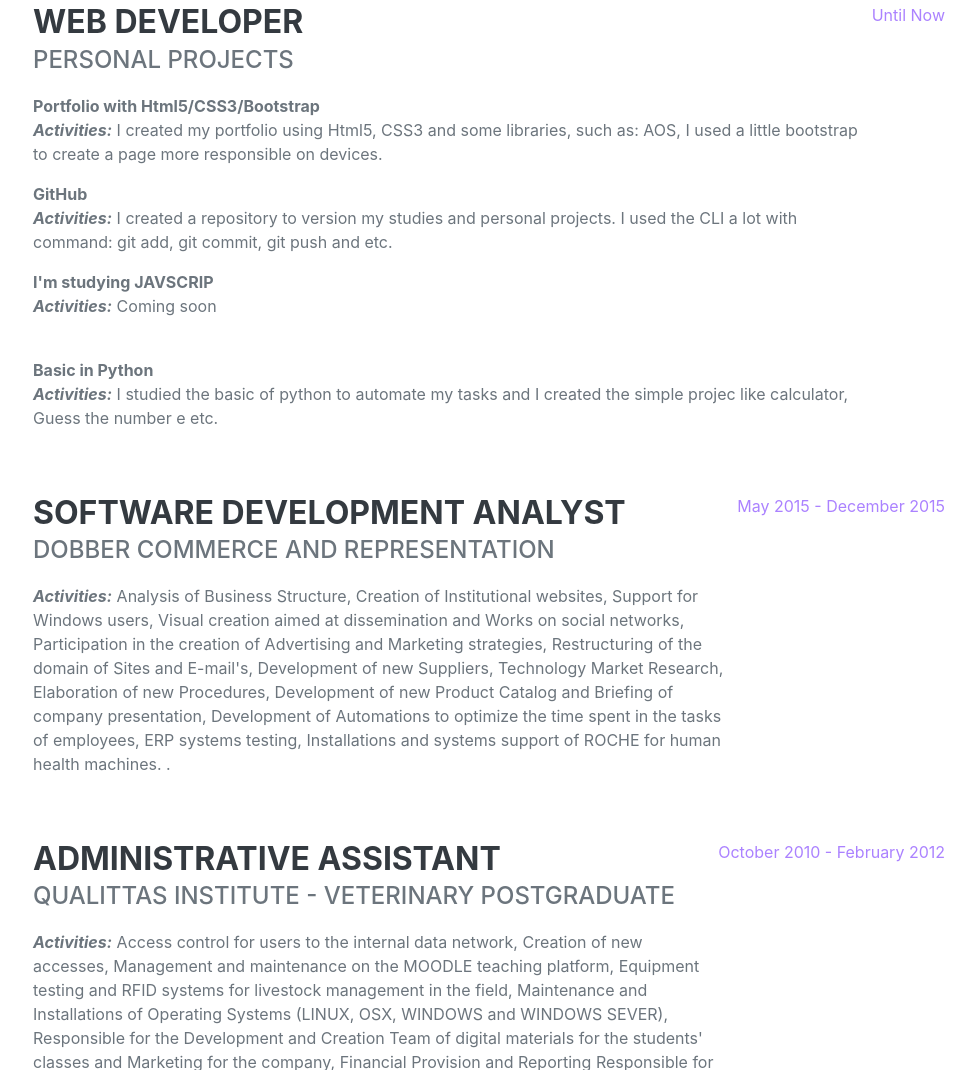
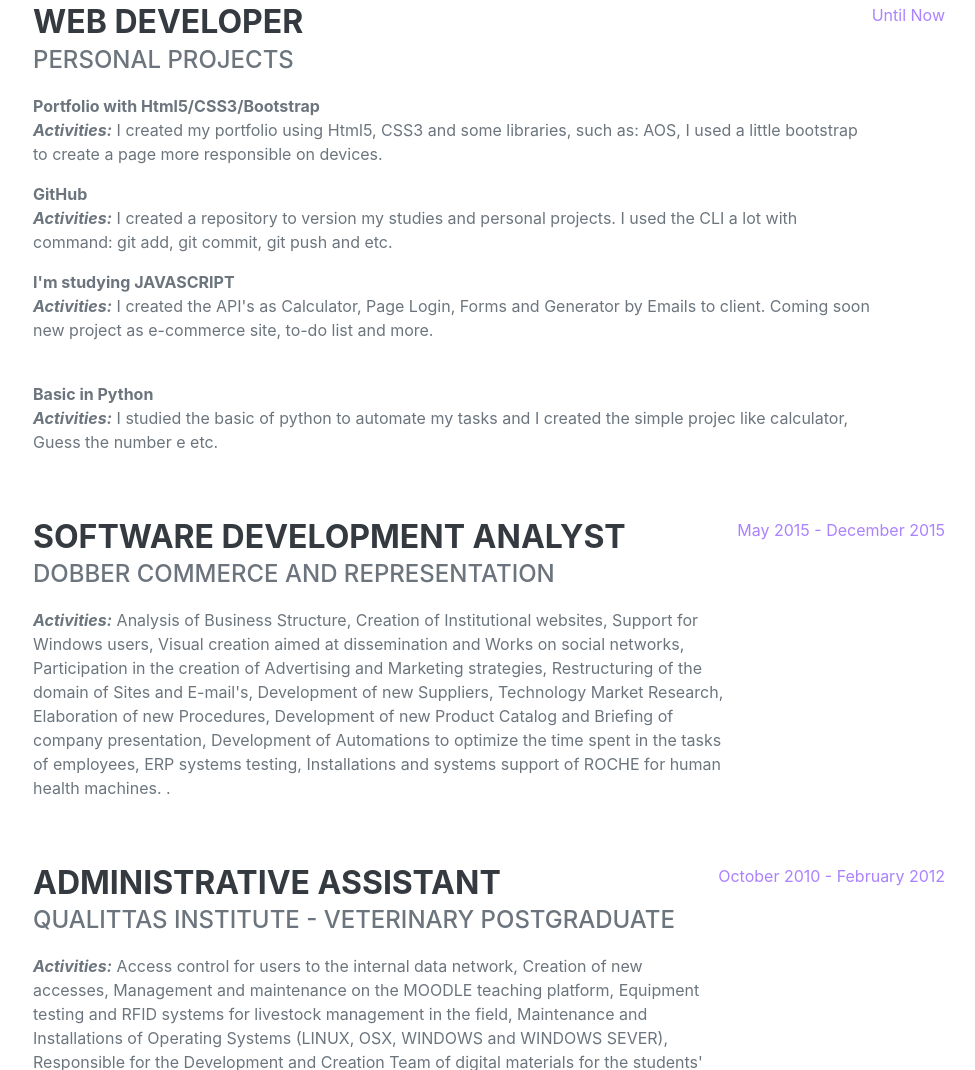
Before and after one commit to Ninneee12/mycv, a plain HTML site: page index.html in a window 1280 px wide. Shown: the part 993-2063 px from the top of the page, without its empty margins (287-1262 px from the left). Drawn offline with nearby package versions, Linux system fonts and the light colour scheme; a web font is replaced by a local one.

Commit message:
Update index.html

```diff
--- a/index.html
+++ b/index.html
@@ -96,8 +96,9 @@
                                  I used the CLI a lot with command: git add, git commit, git push and etc.
                         </p>
                         <p>
-                            <strong>I'm studying JAVSCRIP</strong></br>
-                            <em><strong>Activities:</em></strong> Coming soon
+                            <strong>I'm studying JAVASCRIPT</strong></br>
+                            <em><strong>Activities:</em></strong> I created the API's as Calculator, Page Login, Forms and Generator by Emails to client.
+                                       Coming soon new project as e-commerce site, to-do list and more.
                         </p>
                             </br>
                             <strong>Basic in Python </strong></br>
```
